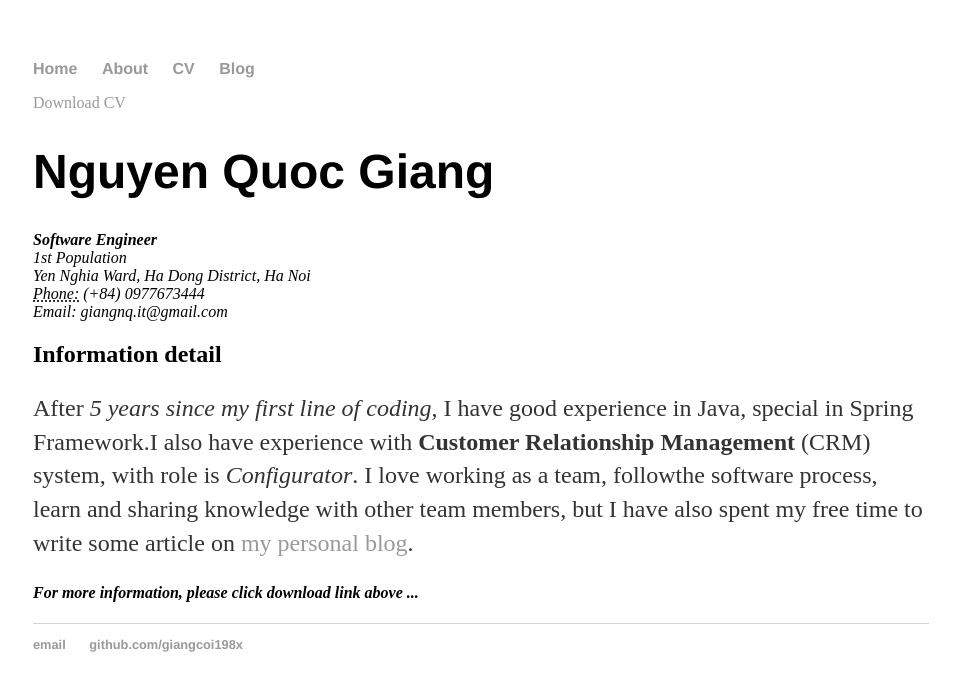
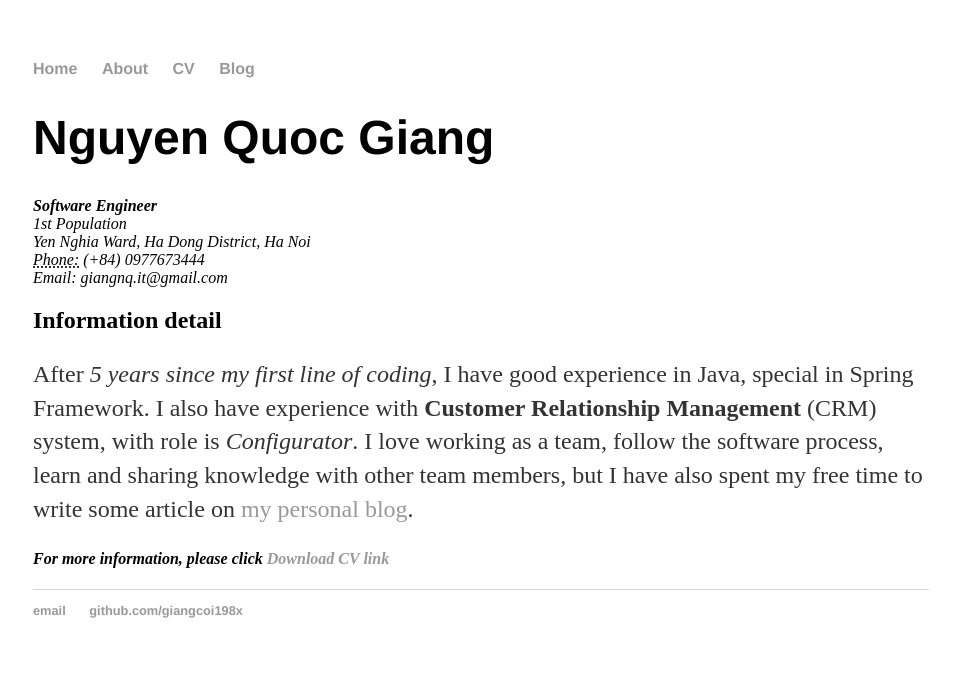
Before and after one commit to giangcoi198x/about, a Jekyll site: the page built from cv/index.html, in a window 1280 px wide. Shown: the top 691 px of the page, without its empty margins (159-1112 px from the left). Built offline with Jekyll 4.4.1, drawn with Linux system fonts in a browser that asks for light colours.

Commit message:
update cv/index.html

```diff
--- a/cv/index.html
+++ b/cv/index.html
@@ -4,7 +4,7 @@ title: CV of Nguyen Quoc Giang
 ---
 
 	<div class="cv">
-		<a href="https://docs.google.com/uc?authuser=0&id=0B5PCG5K_16F4NllnR1dRUDJCZlE&export=download" class="download" title="Download CV as PDF">Download CV</a>
+
 		<h1>Nguyen Quoc Giang</h1>
 		<address>
 		<strong>Software Engineer</strong><br>
@@ -16,7 +16,7 @@ title: CV of Nguyen Quoc Giang
 <!--something went wrong and i can not be count my contribution-->
 		<h2>Information detail</h2>
 
-					<p>After <em>5 years since my first line of coding</em>, I have good experience in Java, special in Spring Framework.I also have experience with <strong>Customer Relationship Management</strong> (CRM) system, with role is <em>Configurator</em>.
-					I love working as a team, followthe software process, learn and sharing knowledge with other team members, but I have also spent my free time to write some article on <a href="http://mot-quatao.rhcloud.com/en/">my personal blog</a>.
-					<h4><em>For more information, please click download link above ...</em></h4>
+		<p>After <em>5 years since my first line of coding</em>, I have good experience in Java, special in Spring Framework. I also have experience with <strong>Customer Relationship Management</strong> (CRM) system, with role is <em>Configurator</em>.
+		I love working as a team, follow the software process, learn and sharing knowledge with other team members, but I have also spent my free time to write some article on <a href="http://mot-quatao.rhcloud.com/en/">my personal blog</a>.
+		<h4><em>For more information, please click <a href="https://docs.google.com/uc?authuser=0&id=0B5PCG5K_16F4NllnR1dRUDJCZlE&export=download" class="download" title="Download CV as PDF">Download CV link</a>	</em></h4>
 	</div>
```
Lines whose indentation alone changed are shown as unchanged.
